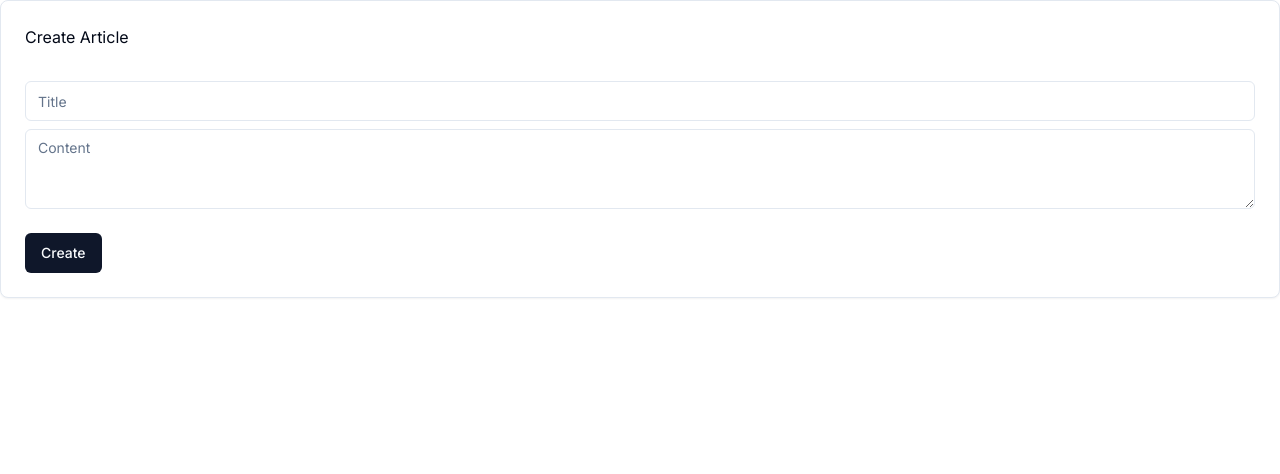
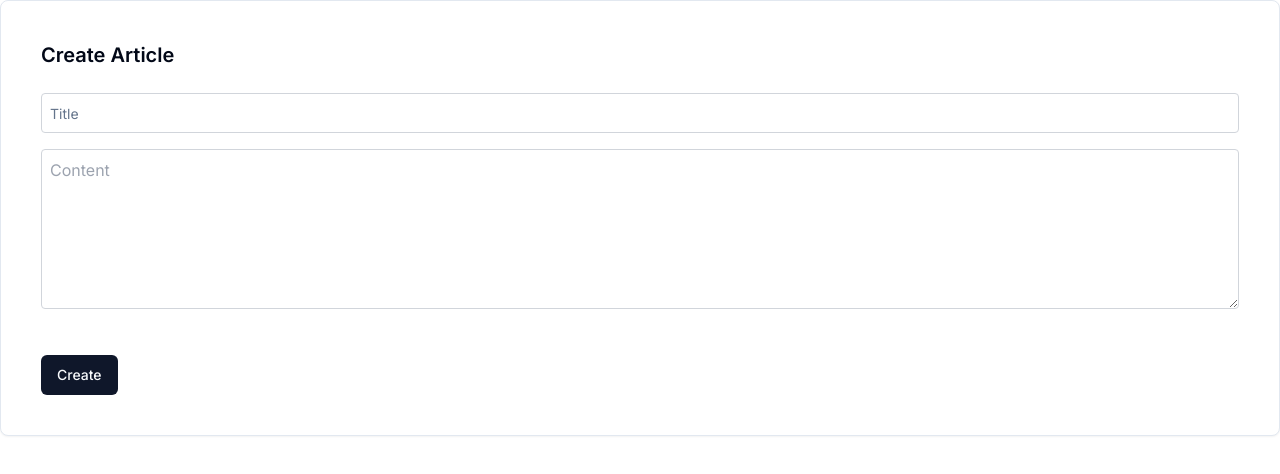
Before and after one commit to ashiqsultan/llm-bot, a Next.js app in the folder frontend-lm-bot/: page /article/create in a window 1280 px wide. Shown: the top 474 px of the page. Built offline with nearby package versions, Linux system fonts and the light colour scheme.

Commit message:
Added create article page

```diff
--- a/frontend-lm-bot/app/article/create/page.tsx
+++ b/frontend-lm-bot/app/article/create/page.tsx
@@ -19,28 +19,35 @@ const CreateArticle = () => {
   };
 
   return (
-    <Card>
+    <div className="w-full">
+      <Card className="p-4">
         <CardHeader>
-        <h2>Create Article</h2>
+          <h2 className="text-xl font-semibold">Create Article</h2>
         </CardHeader>
         <CardContent>
+          <div className="mb-4">
             <Input
-          className="my-2"
               type="text"
               placeholder="Title"
               value={title}
               onChange={(e) => setTitle(e.target.value)}
+              className="w-full p-2 border border-gray-300 rounded"
             />
-        <Textarea
+          </div>
+          <textarea
             placeholder="Content"
             value={content}
             onChange={(e) => setContent(e.target.value)}
+            className="w-full h-40 p-2 border border-gray-300 rounded"
           />
         </CardContent>
         <CardFooter>
-        <Button onClick={handleCreate}>Create</Button>
+          <Button onClick={handleCreate} className="mt-4">
+            Create
+          </Button>
         </CardFooter>
       </Card>
+    </div>
   );
 };
 
```
Lines whose indentation alone changed are shown as unchanged.
